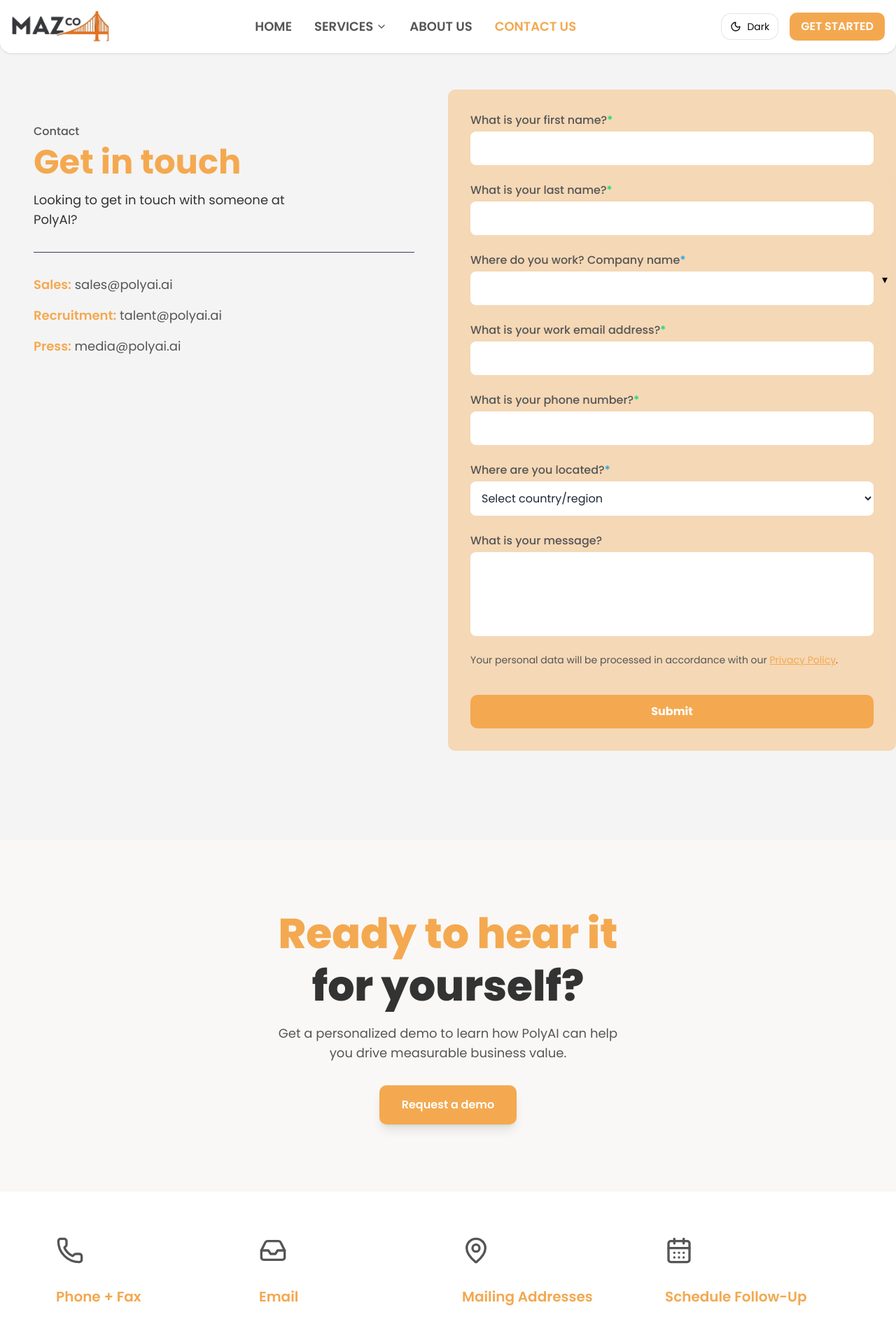
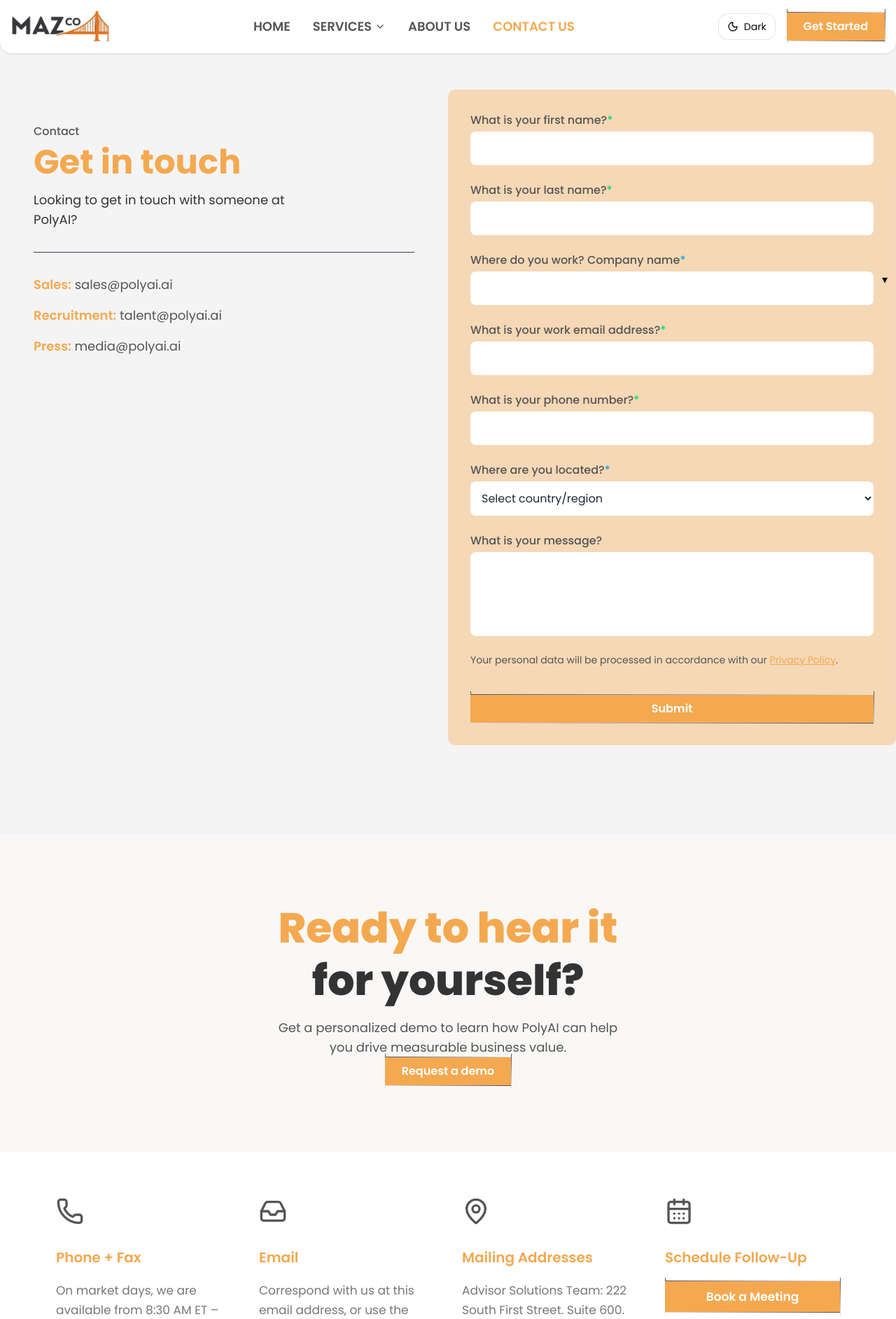
Before and after one commit to ali-haider-dev5/best-invesment-plan, a Next.js app: page /contactus in a window 1280 px wide. Shown: the top 1885 px of the page at 70% size. Built offline with nearby package versions, Linux system fonts and the light colour scheme.

Commit message:
border-button-added

```diff
--- a/src/components/AboutOwner/index.tsx
+++ b/src/components/AboutOwner/index.tsx
@@ -1,5 +1,6 @@
 import React from "react";
 import Image from "next/image";
+import BorderButton from '@/components/BorderButton'
 
 const App = () => {
   return (
@@ -63,12 +64,7 @@
                   Business Intelligence Manager
                 </span>
                 <div className="mt-8 flex flex-col md:flex-row md:items-center justify-end space-y-4 md:space-y-0 items-end">
-                  <a
-                    href="#"
-                    className="px-6 py-3 bg-[#f3a84f] text-white text-sm font-semibold rounded-md shadow-lg  transition-colors duration-300"
-                  >
-                    Read the full review
-                  </a>
+                      <BorderButton text="Read the full review" variant="filled" onClick={() => alert("Filled Clicked!")} />
                 </div>
               </div>
             </div>
--- /dev/null
+++ b/src/components/BorderButton/index.tsx
@@ -0,0 +1,49 @@
+import React from "react";
+
+type BorderButtonProps = {
+  text: string; // button text
+  variant?: "filled" | "outlined"; // choose style
+  onClick?: () => void; // handle click
+  outlinedColor?: string; // outlined text color
+  outlinedHoverColor?: string;
+  fullWidth?: boolean;
+  // outlined hover text color
+};
+
+const BorderButton: React.FC<BorderButtonProps> = ({
+  text,
+  variant = "filled",
+  onClick,
+  fullWidth= false,
+    outlinedColor = "#555555", // default outlined color
+  outlinedHoverColor = "#e39a40", // default outlined hover color
+}) => {
+  return (
+    <div className={`relative inline-block text-center ${fullWidth ? 'w-full' : ''}`}>
+      {/* Top border */}
+      <div className="absolute left-0 -top-[1px] h-px w-full bg-gradient-to-l from-zinc-200 via-zinc-400 to-zinc-600 dark:from-zinc-900 dark:via-zinc-700 dark:to-zinc-500" />
+      {/* Bottom border */}
+      <div className="absolute -bottom-[1px] left-0 h-px w-full bg-gradient-to-r from-zinc-200 via-zinc-400 to-zinc-600 dark:from-zinc-900 dark:via-zinc-700 dark:to-zinc-500" />
+      {/* Left border */}
+      <div className="absolute inset-y-0 -top-[5px] -bottom-[5px] -left-[px] w-px bg-gradient-to-t from-zinc-200 via-zinc-400 to-zinc-600 dark:from-zinc-900 dark:via-zinc-700 dark:to-zinc-500" />
+      {/* Right border */}
+      <div className="absolute inset-y-0 -top-[5px] -bottom-[5px] -right-[1px] w-px bg-gradient-to-t from-zinc-200 via-zinc-400 to-zinc-600 dark:from-zinc-900 dark:via-zinc-700 dark:to-zinc-500" />
+
+      {/* Button Content */}
+
+      <div className="relative z-20 mx-auto">
+        <div
+           className={`relative w-full  z-20 cursor-pointer px-4 py-2 font-semibold transition-colors duration-300 ${
+          variant === "filled"
+            ? "bg-[#f4a950] text-white"
+            : `bg-transparent text-[${outlinedColor}] hover:text-[${outlinedHoverColor}]`
+        }`}
+        >
+          <span className="fs-4 px-2 "> {text}</span>
+        </div>
+      </div>
+    </div>
+  );
+};
+
+export default BorderButton;
--- a/src/components/ContactSection/index.tsx
+++ b/src/components/ContactSection/index.tsx
@@ -1,19 +1,13 @@
 "use client";
 
 import { useEffect, useRef, useState } from "react";
+import BorderButton from '@/components/BorderButton'
 import {
   Phone,
   Inbox,
   MapPin,
   CalendarDays,
 } from "lucide-react";
-
-/**
- * ContactInfoStagger
- * - 1→4 col responsive layout
- * - Staggered enter animation (200ms steps)
- * - Animates once, when scrolled ~20% into view
- */
 export default function ContactInfoStagger() {
   const rootRef = useRef<HTMLDivElement | null>(null);
   const [visible, setVisible] = useState(false);
@@ -102,12 +96,7 @@
       Icon: CalendarDays,
       title: "Schedule Follow-Up",
       body: (
-        <a
-          href="#book"
-          className="inline-flex items-center justify-center rounded-lg bg-[#f3a84f] px-5 py-3 font-semibold text-white shadow-sm hover:opacity-95"
-        >
-          Book a Meeting
-        </a>
+           <BorderButton text="  Book a Meeting" fullWidth variant="filled" onClick={() => alert("Filled Clicked!")} />
       ),
     },
   ];
--- a/src/components/ContactUsHeroSection/index.tsx
+++ b/src/components/ContactUsHeroSection/index.tsx
@@ -1,5 +1,6 @@
 'use client'
 import React, { useState, ChangeEvent, FormEvent } from 'react';
+import BorderButton from '@/components/BorderButton'
 
 // Define types for formData and formErrors
 interface FormData {
@@ -225,12 +226,7 @@
 
             {/* Submit button */}
             <div className="pt-4">
-              <button
-                type="submit"
-                className="w-full bg-[#f4a950] text-white font-bold py-3 rounded-lg hover:bg-[#f4a950] transition-colors"
-              >
-                Submit
-              </button>
+                <BorderButton text="Submit" fullWidth variant="filled" onClick={() => alert("Filled Clicked!")} />
             </div>
           </form>
         </div>
--- a/src/components/GrippInvesment/card.tsx
+++ b/src/components/GrippInvesment/card.tsx
@@ -58,7 +58,7 @@
               </section>
             </div>
 
-            <div className="relative z-20 mx-auto py-8 min-h-[242px]">
+            <div className="relative z-20 mx-auto py-8">
               <CardContent>
                 {title && (
                   <h3 className="text-lg font-bold mb-1 text-[#f4a950]">
@@ -85,7 +85,7 @@
         <div className="relative w-full">
           <div className="absolute inset-y-0 left-0 w-px bg-gradient-to-t from-zinc-200 via-zinc-400 to-zinc-600 dark:from-zinc-900 dark:via-zinc-700 dark:to-zinc-500" />
           <div className="absolute inset-y-0 right-0 w-px bg-gradient-to-t from-zinc-200 via-zinc-400 to-zinc-600 dark:from-zinc-900 dark:via-zinc-700 dark:to-zinc-500" />
-          <div className="relative z-20 mx-auto py-8 min-h-[250px]">
+          <div className="relative z-20 mx-auto py-8">
             <CardContent className="px-0 ml-2 sm:px-6 md:px-8 ">
               {title && (
                 <h3 className="text-lg font-bold mb-1 text-[#333333] dark:text-gray-100">
--- a/src/components/Header/index.tsx
+++ b/src/components/Header/index.tsx
@@ -4,6 +4,7 @@
 import Image from "next/image";
 import Link from "next/link";
 import { usePathname } from "next/navigation";
+import BorderButton from '@/components/BorderButton'
 import {
   ChevronDown,
   Eye,
@@ -211,12 +212,7 @@
               </nav>
             <div className="hidden md:flex items-center gap-4">
               <ThemeToggle />
-              <a
-                href="#get-started"
-                className="text-white px-4 py-2 bg-[#f3a84f] dark:text-white uppercase font-semibold rounded-lg hover:opacity-95"
-              >
-                Get Started
-              </a>
+              <BorderButton text="Get Started" variant="filled" onClick={() => alert("Filled Clicked!")} />
             </div>
           </div>
 
--- a/src/components/HeroChecklist/index.tsx
+++ b/src/components/HeroChecklist/index.tsx
@@ -3,6 +3,7 @@
 
 import { useRef, useState } from "react";
 import Image from "next/image";
+import BorderButton from '@/components/BorderButton'
 
 export default function HeroChecklist() {
   const [isPlaying, setIsPlaying] = useState(false);
@@ -30,12 +31,7 @@
           </p>
 
           <div className="mt-10">
-            <a
-              href="#request-checklist"
-              className="inline-flex items-center text-white justify-center rounded-lg bg-[#f3a84f] px-6 py-3 text-sm font-semibold text-sky-900 shadow focus:outline-none focus-visible:ring-2 focus-visible:ring-white/60"
-            >
-              Request 10-Point Checklist
-            </a>
+                <BorderButton text="Request 10-Point Checklist" variant="filled" onClick={() => alert("Filled Clicked!")} />
           </div>
         </div>
 
--- a/src/components/HeroSection/index.tsx
+++ b/src/components/HeroSection/index.tsx
@@ -1,6 +1,7 @@
 import { Button } from "@/components/ui/button";
 import { Badge } from "@/components/ui/badge";
 import { Card } from "@/components/GrippInvesment/card";
+import BorderButton from '@/components/BorderButton'
 import { Cpu, ShieldCheck, Layers, Zap } from "lucide-react";
 
 type Feature = {
@@ -41,12 +42,9 @@
               ultra-fast processing, advanced security, and intuitive design.
             </p>
             <div className="flex flex-col sm:flex-row gap-4 items-center">
-              <Button className="text-sm px-8 py-3 rounded-xl bg-[var(--brand)] border border-[#f3a84f] text-white shadow-none hover:bg-[var(--brand-dark)] transition-all">
-                Get Started
-              </Button>
-              <Button className="text-sm px-8 py-3 rounded-xl bg-transparent border border-[#f3a84f] text-white shadow-none hover:bg-white/10 transition-all">
-                Learn More
-              </Button>
+                  <BorderButton text="Get Started"  onClick={() => alert("Filled Clicked!")} />
+                      <BorderButton text="Learn More" variant="outlined" outlinedColor="#fff" onClick={() => alert("Filled Clicked!")} />
+
             </div>
           </div>
         </div>
--- a/src/components/RequestDemo/index.tsx
+++ b/src/components/RequestDemo/index.tsx
@@ -1,4 +1,5 @@
 import React from 'react';
+import BorderButton from '@/components/BorderButton'
 
 export default function RequestDemo() {
   return (
@@ -10,9 +11,7 @@
         <p className="mt-4 text-lg dark:text-white text-[#555555] max-w-lg mx-auto">
           Get a personalized demo to learn how PolyAI can help you drive measurable business value.
         </p>
-        <button className="mt-8 px-8 py-4 bg-[#f4a950] text-white font-semibold rounded-lg shadow-lg transition-transform transform hover:scale-105 hover:bg-gray-800 focus:outline-none focus:ring-2 focus:ring-gray-900 focus:ring-offset-2 focus:ring-offset-lime-300">
-          Request a demo
-        </button>
+           <BorderButton text=" Request a demo" variant="filled" onClick={() => alert("Filled Clicked!")} />
       </div>
     </div>
   );
--- a/src/components/Testimonial/index.tsx
+++ b/src/components/Testimonial/index.tsx
@@ -4,6 +4,7 @@
 import { ArrowLeft, ArrowRight, ArrowUpRight,MoveRight } from "lucide-react";
 import { useEffect, useState } from "react";
 import { Card } from "@/components/GrippInvesment/card";
+import BorderButton from '@/components/BorderButton'
 import { Button } from "@/components/ui/button";
 import {
   Carousel,
@@ -128,11 +129,7 @@
               successful: staying focused, moving quickly, and always aiming for
               high-quality work.
             </p>
-            <button
-              className="flex gap-2 items-center text-white px-4 sm:px-5 py-2 bg-[#f3a84f] uppercase text-xs sm:text-sm font-semibold rounded-lg"
-            >
-              <span>Read our Customer Stories</span> <MoveRight />
-            </button>
+                <BorderButton text="Read our Customer Stories" variant="filled" onClick={() => alert("Filled Clicked!")} />
           </div>
         </div>
 
```
Also changed, not shown: src/components/Faq/index.tsx (+28 -21 lines), src/components/NewContactUsPage/index.tsx (+9 -6 lines).
